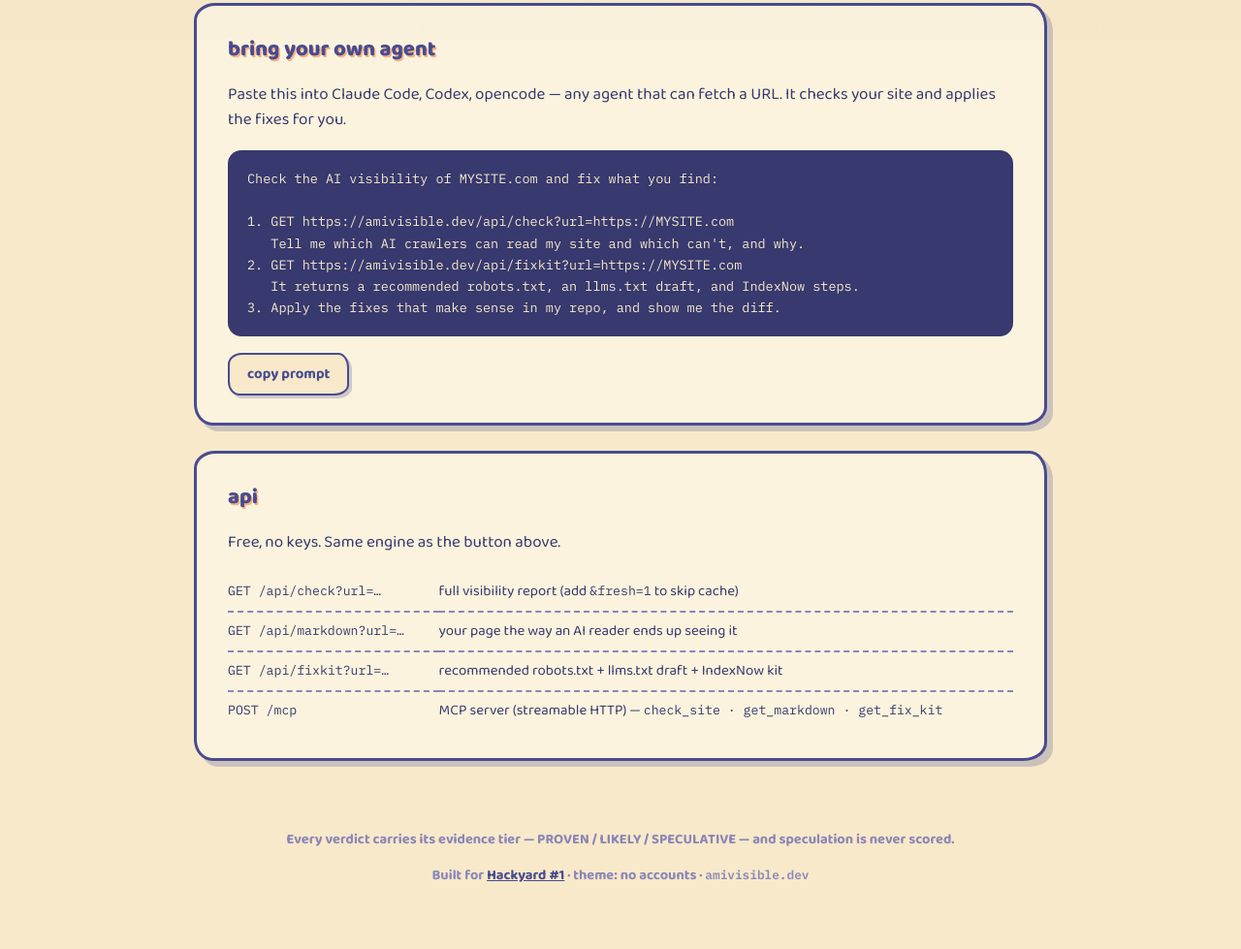
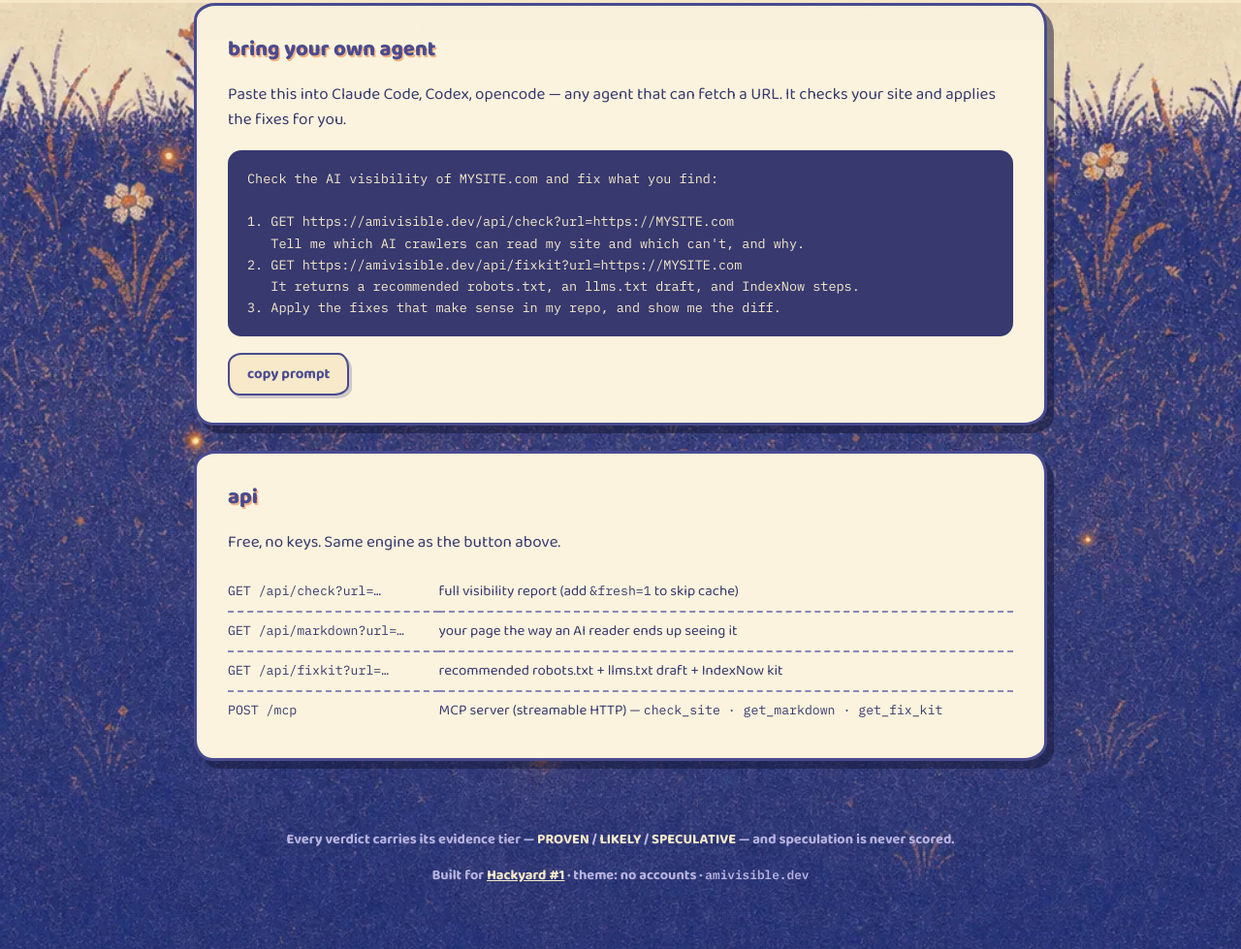
Before and after one commit to olety/amivisible, a website: page public/index.html in a window 1280 px wide. Shown: the part 759-1738 px from the top of the page at 97% size. Drawn offline with Linux system fonts and the light colour scheme.

Commit message:
twilight meadow band below the fold, cards float on the dark field

```diff
--- a/public/index.html
+++ b/public/index.html
@@ -47,6 +47,7 @@
   </section>
 </div>
 
+<div class="meadow">
 <main id="results" class="paper-card" hidden>
   <div id="probe-log" class="probe-log"></div>
   <div id="report" hidden>
@@ -116,6 +117,7 @@
   <p>Every verdict carries its evidence tier — <strong>PROVEN</strong> / <strong>LIKELY</strong> / <strong>SPECULATIVE</strong> — and speculation is never scored.</p>
   <p>Built for <a href="https://github.com/olety/amivisible" target="_blank" rel="noopener">Hackyard #1</a> · theme: no accounts · <span class="mono">amivisible.dev</span></p>
 </footer>
+</div>
 
 <script src="/app.js"></script>
 </body>
--- a/public/style.css
+++ b/public/style.css
@@ -205,6 +205,16 @@ a { color: var(--violet); }
   color: var(--violet-soft);
 }
 .hero-note em { color: var(--orange-deep); font-style: normal; }
+
+/* ---------- the meadow below the fold ---------- */
+
+.meadow {
+  background: #283776 url("/assets/meadow.webp") top center / 100% auto no-repeat;
+  padding-bottom: 10px;
+}
+.meadow footer { color: #b9b3e0; }
+.meadow footer a, .meadow footer strong { color: var(--paper); }
+.meadow .paper-card { box-shadow: 7px 8px 0 rgba(20, 22, 52, 0.5); }
 
 /* ---------- paper cards ---------- */
 
```
Also changed, not shown: public/assets/meadow.webp (added).
